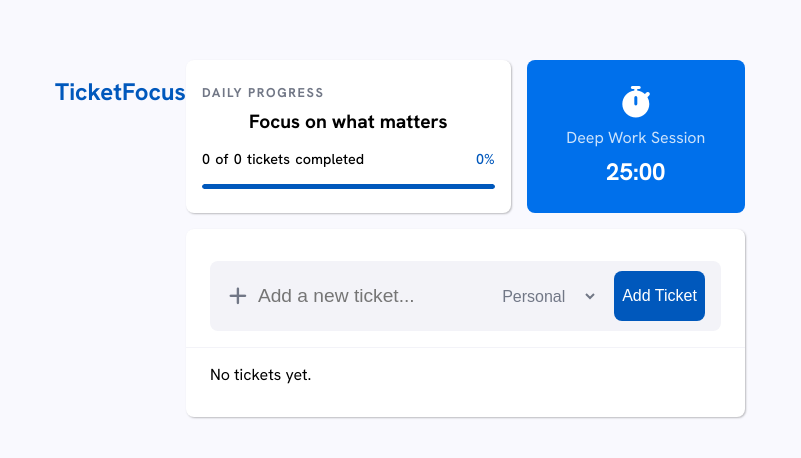
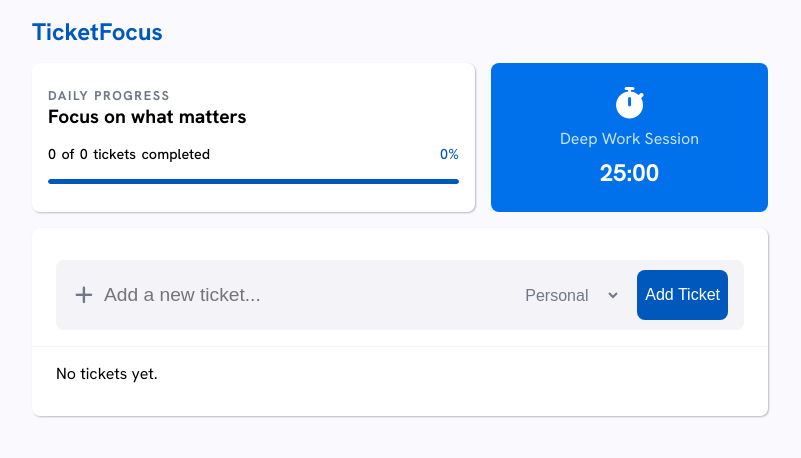
Before and after one commit to Timdare/ticketfocus, a React (Vite) app in the folder ticketfocus/: page / in a window 1280 px wide. Shown: the top 458 px of the page, without its empty margins (240-1041 px from the left). Built offline with nearby package versions, Linux system fonts and the light colour scheme.

Commit message:
Fixed a few styling issues

```diff
--- a/ticketfocus/src/components/TasksProgressContainer.css
+++ b/ticketfocus/src/components/TasksProgressContainer.css
@@ -2,6 +2,9 @@
   padding: 1.5rem 1rem;
   flex-grow: 2;
   box-shadow: 1px 1px 2px rgba(0, 0, 0, 0.25);
+}
+.tasks-progress-container h3,.tasks-progress-container p{
+  margin: 0;
 }
 .tasks-progress-container h3{
   font-size: .8rem;
--- a/ticketfocus/src/components/WorkSessionContainer.jsx
+++ b/ticketfocus/src/components/WorkSessionContainer.jsx
@@ -6,8 +6,8 @@
       <div>
         <i className="fa-solid fa-stopwatch fa-2x white-text"></i>
       </div>
-      <p className="white-text deep-work-session-text">Deep Work Session</p>
-      <p className="white-text deep-work-session-time">25:00</p>
+      <p className="white-text deep-work-session-text m-0">Deep Work Session</p>
+      <p className="white-text deep-work-session-time m-0">25:00</p>
     </section>
   );
 }
--- a/ticketfocus/src/index.css
+++ b/ticketfocus/src/index.css
@@ -62,11 +62,11 @@
 .mt-8px{
   margin-top: 0.5rem;
 }
+.m-0{
+  margin: 0;
+}
 .centered-text{
   text-align: center;
-}
-h3,p{
-  margin: 0;
 }
 
 body{
--- a/ticketfocus/src/pages/LoginPage.css
+++ b/ticketfocus/src/pages/LoginPage.css
@@ -1,4 +1,4 @@
-.main-content{
+.main-content-login{
     /* max-width: 700px;
     margin-inline: auto; */
     margin-top: 60px;
@@ -7,16 +7,12 @@
     padding-inline: 0;
 }
 .form-container{
-    /* width: fit-content; */
     padding: 2rem;
     box-shadow: 2px 2px 8px rgba(0, 0, 0, .2);
     transition: transform .3s ease-in-out;
 }
 .form-container:hover{
     transform: scale(1.01);
-}
-.form-container h2,p{
-    text-align: center;
 }
 .form-container h2{
     margin-block: 0.5rem;
--- a/ticketfocus/src/pages/LoginPage.jsx
+++ b/ticketfocus/src/pages/LoginPage.jsx
@@ -12,10 +12,10 @@
     <>
       <title>TicketFocus - Login</title>
 
-      <div className="main-content">
+      <div className="main-content-login">
         <section className="form-container white-bg rounded-8px">
-          <h2>Welcome to TicketFocus!</h2>
-          <p className="dark-grey-text">Login to continue to your dashboard.</p>
+          <h2 className="centered-text">Welcome to TicketFocus!</h2>
+          <p className="dark-grey-text centered-text m-0">Login to continue to your dashboard.</p>
 
           <form className="login-form">
             <div className="login-input-container">
```
